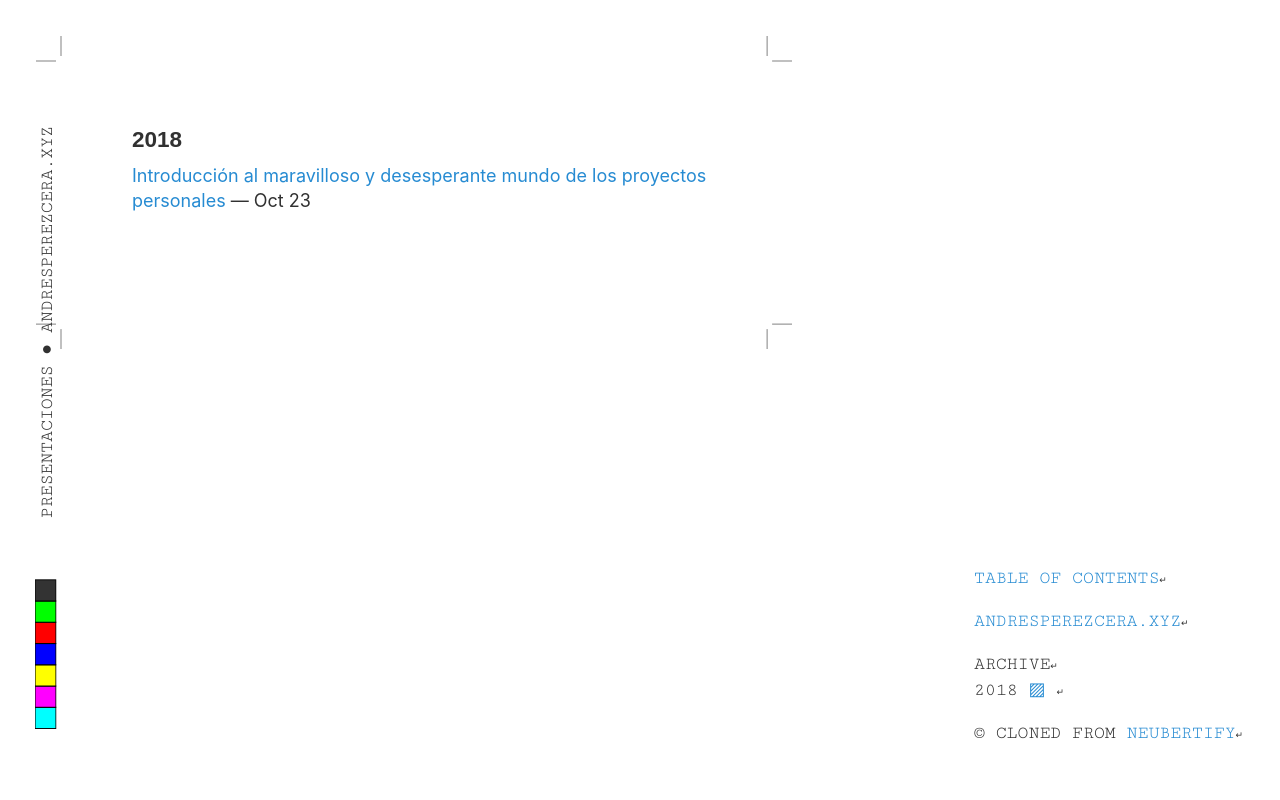
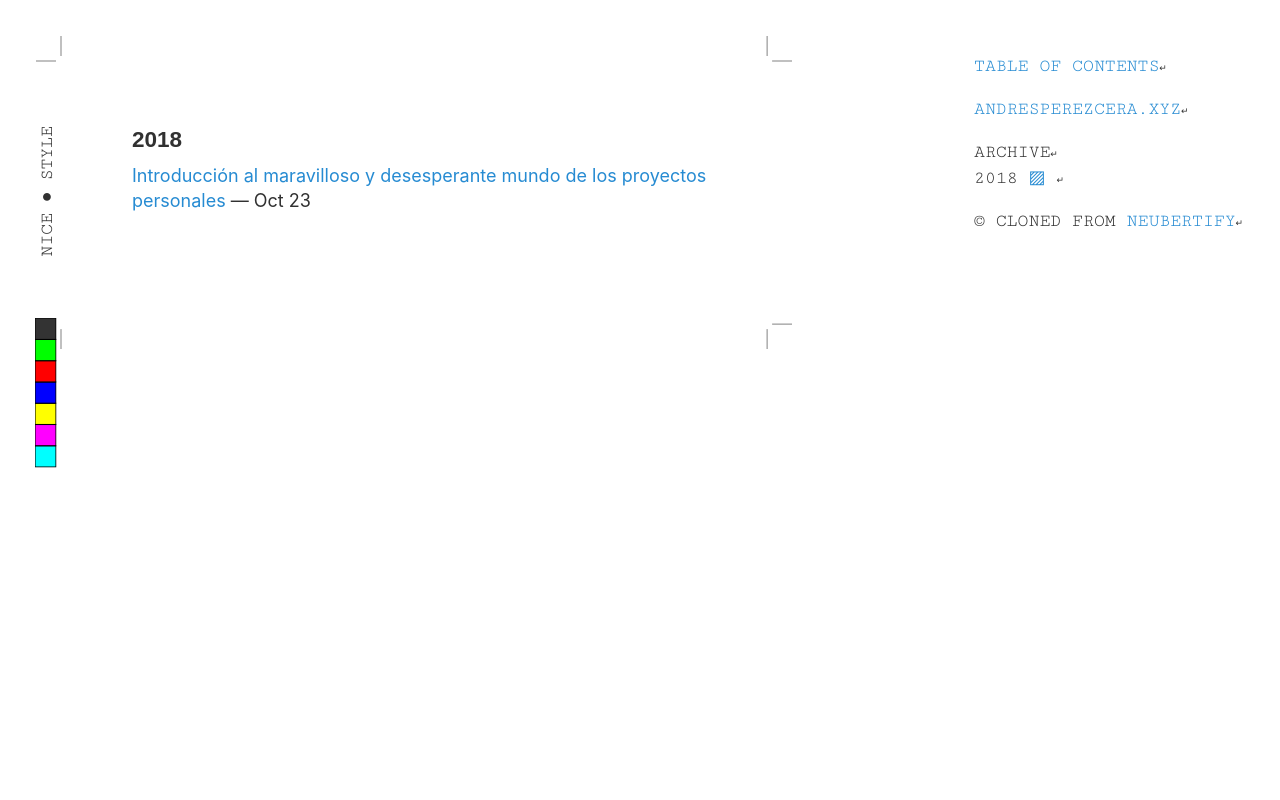
Before and after one commit to andoresuperesu/presentaciones, a plain HTML site: page index.html in a window 1280 px wide. Drawn offline with Linux system fonts and the light colour scheme.

Commit message:
final first
hehe

```diff
--- a/index.html
+++ b/index.html
@@ -12,6 +12,7 @@
     <link rel="icon" sizes="32x32" type="image/png" href="./favicon-32px.png">
     <link rel="icon" sizes="192x192" type="image/png" href="./favicon-192px.png">
     <link rel="icon" type="image/x-icon" href="./favicon.svg">
+    <!--<link rel="stylesheet" href="https://www.w3schools.com/w3css/4/w3.css">-->
     <link rel="stylesheet" href="./main.beautified.css">
     <link rel="stylesheet" href="//fonts.googleapis.com/css?family=Poiret+One|Cutive+Mono">
   </head>
@@ -19,7 +20,7 @@
     <div class="container content">
       <div class="page">
         <div class="metadata">
-          presentaciones ● andresperezcera.xyz
+          nice ● style
         </div>
         <h3 class="year-heading">2018</h3>
         <div class="year-content">
--- a/main.beautified.css
+++ b/main.beautified.css
@@ -724,10 +724,9 @@ a.sidebar-archive-link:hover::before {
 @media (min-width: 64em) {
     .sidebar {
         position: absolute;
-        bottom: 0;
+        top: 0;
         left: auto;
         right: 0;
-        bottom: 0;
         width: 18rem;
         text-align: left
     }
```
Also changed, not shown: 2 other files.
